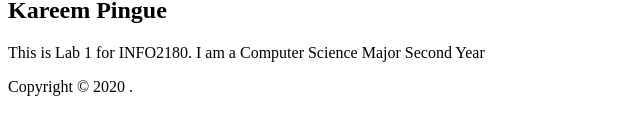
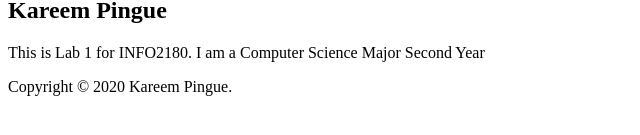
Before and after one commit to Kareem-Pingue/info2180-lab1, a plain HTML site: page index.html in a window 1280 px wide. Shown: the part 121-256 px from the top of the page, without its empty margins (0-640 px from the left). Drawn offline with Linux system fonts and the light colour scheme.

Commit message:
Update index.html

```diff
--- a/index.html
+++ b/index.html
@@ -16,7 +16,7 @@
     <p>This is Lab 1 for INFO2180. I am a Computer Science Major Second Year</p>
  </main>
  <footer>
- <p>Copyright &copy; 2020 <Your Name>.</p>
+ <p>Copyright &copy; 2020 Kareem Pingue.</p>
  </footer>
 </body>
 </html>
```
